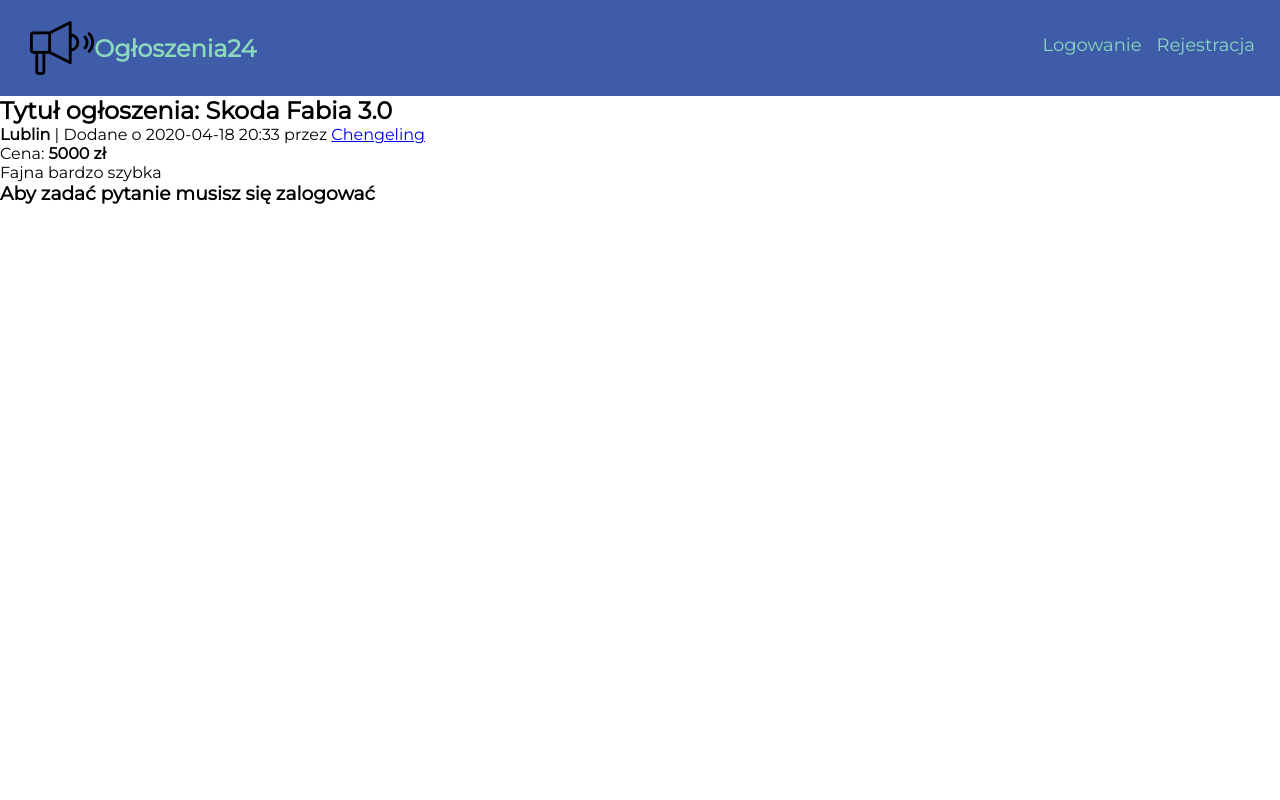
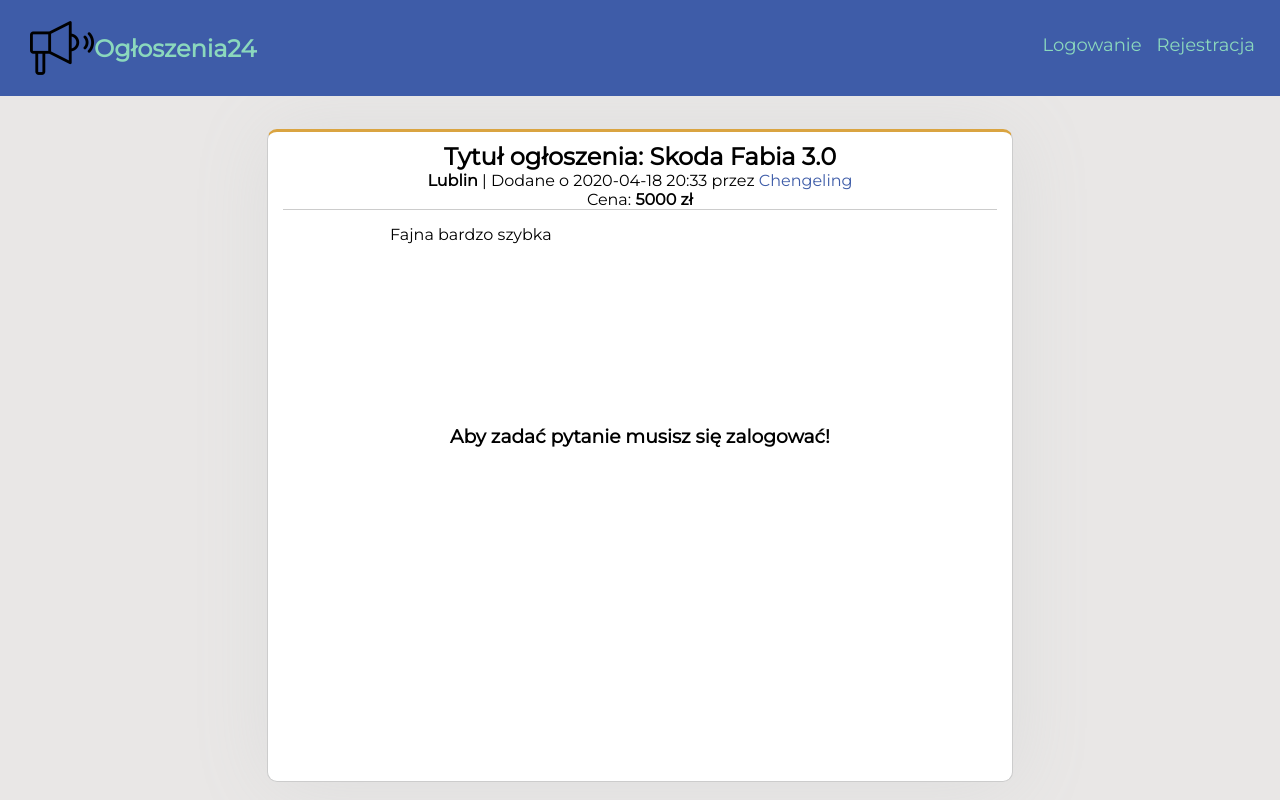
Before and after one commit to chengeling/Ogloszenia24, a Flask app: page /ogloszenie/1/ in a window 1280 px wide. Run offline with Flask 2, Linux system fonts and the light colour scheme; data comes from the database, SQL or seed files in the repository; some libraries are stand-ins or nearby versions.

Commit message:
Visual changes on single advert page

```diff
--- a/Ogloszenia24/static/css/show-ad.css
+++ b/Ogloszenia24/static/css/show-ad.css
@@ -1,4 +1,102 @@
 .ad-info-container {
-    width: 100vw;
+    width: 100%;
+    max-width: 100vw;
+    display: flex;
     justify-content: center;
+    background-color: rgb(233, 231, 230);
+    padding: 18px;
+    min-height: 88vh;
 }
+
+.ad-info {
+    border: 1px solid #ccc;
+    border-top: 3px solid rgb(218, 164, 65);
+    border-radius: 10px;
+    box-shadow: 2px 3px 5pc #ddd;
+    width: 60%;
+    min-width: 300px;
+    background-color: #fff;
+    padding: 10px 15px;
+    margin-top: 15px;
+    display: flex;
+    flex-direction: column;
+    align-items: center;
+}
+
+.ad-info__username{
+    text-decoration: none;
+    color: var(--primary-color);
+}
+
+.ad-info__price{
+    border-bottom: 1px solid #ccc;
+    width: 100%;
+    text-align: center;
+}
+
+.ad-info__content{
+    margin-top: 15px;
+    text-align: left;
+    width: 70%;
+    min-height: 200px;
+}
+
+.ad-info__message-form {
+    width: 85%;
+    display: flex;
+    flex-direction: column;
+    align-items: center;
+}
+
+.ad-info__message-form-group{
+    width: 70%;
+    display: flex;
+    flex-direction: column;
+    margin-bottom: 14px;
+}
+
+.ad-info__message-form-group-input {
+    padding: 5px 10px;
+    resize: none;
+    border: none;
+    border: 1px solid #ddd;
+    box-shadow: 2px 3px 5px #ccc;
+}
+
+.ad-info__message-form-group-submit{
+    padding: 5px 15px;
+    width: 28%;
+    font-weight: bold;
+    height: 36px;
+    border: none;
+    border-radius: 10px;
+    background-color: rgb(79, 150, 216);
+    transition: 0.3s;
+}
+
+.ad-info__message-form-group-submit:hover{
+    background-color: rgb(44, 131, 212);
+}
+
+@media (max-width: 800px) {
+    .ad-info__title {
+        font-size: 18px;
+    }
+
+    .ad-info__city,
+    .ad-info__price {
+        font-size: 12px;
+    }
+
+    .ad-info__message-form {
+        width: 100%;
+    }
+
+    .ad-info__message-form-group{
+        width: 100%;
+    }
+
+    .ad-info__message-form-group-submit{
+        width: 100%;
+    }
+}
--- a/Ogloszenia24/templates/show_ad.html
+++ b/Ogloszenia24/templates/show_ad.html
@@ -37,7 +37,7 @@
       </div>
     {% elif current_user.username == advert.autor.username %}
     {% else %}
-    <h3 class="ad-info__question-error">Aby zadać pytanie musisz się zalogować</h3>
+    <h3 class="ad-info__question-error">Aby zadać pytanie musisz się zalogować!</h3>
     {% endif %}
   </div>
 </div>
```
